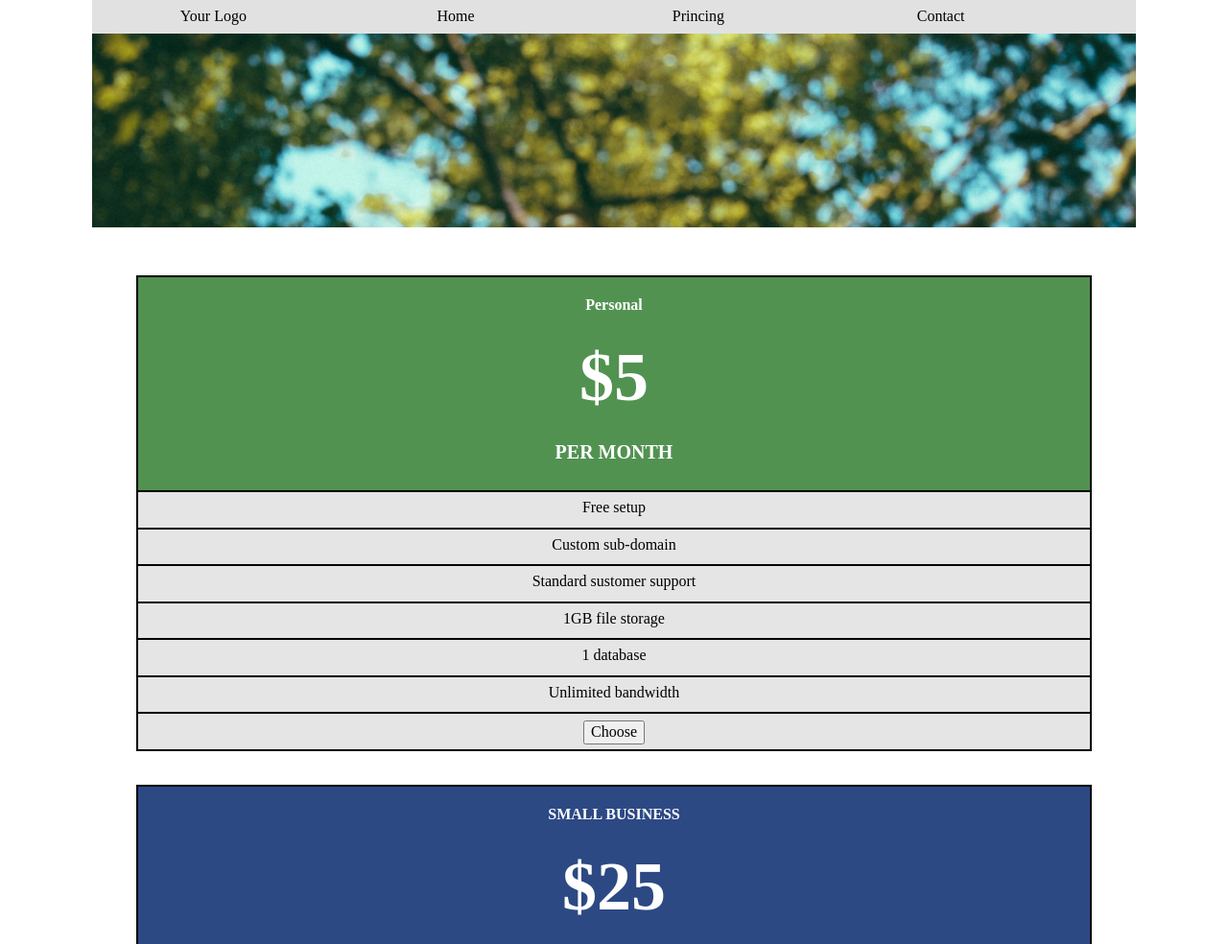
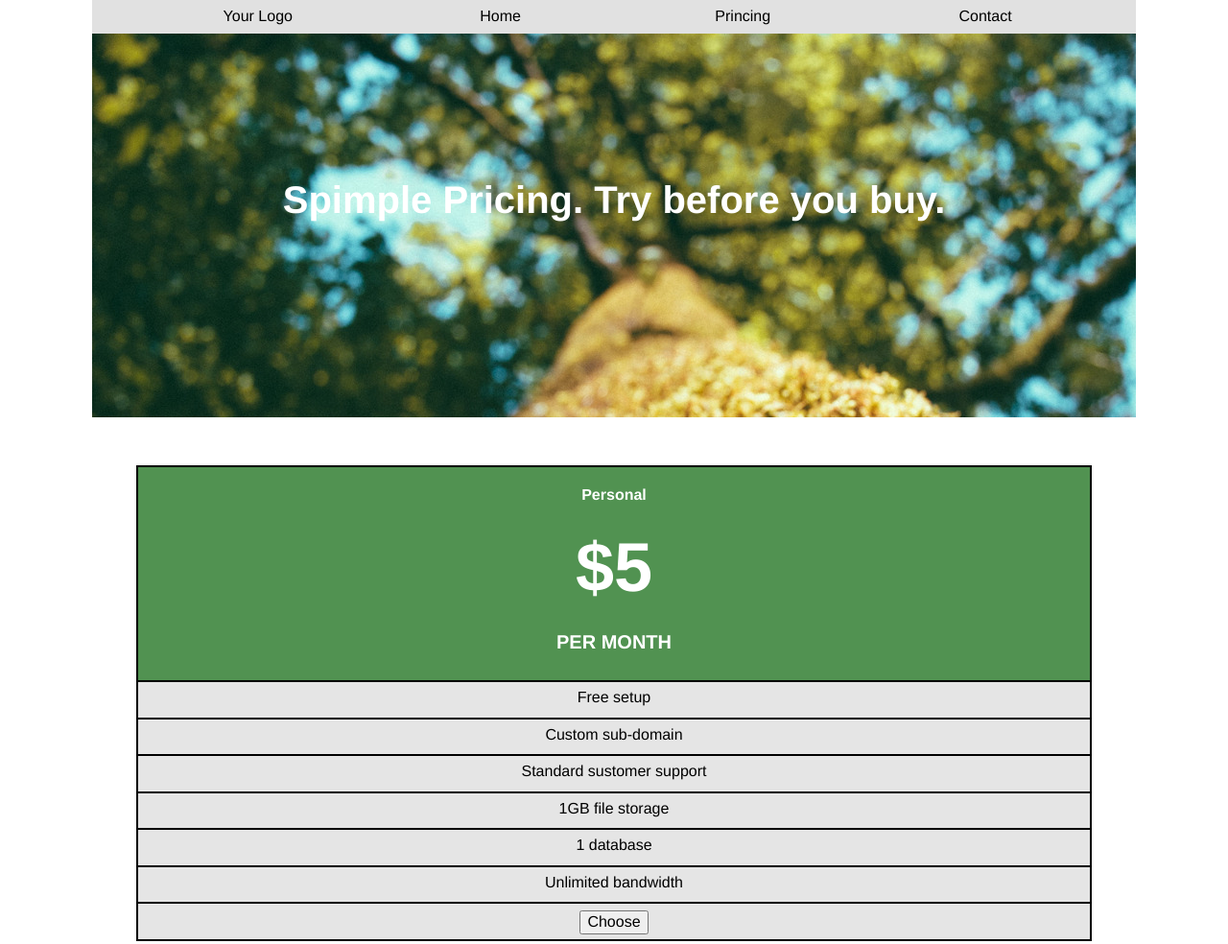
Before and after one commit to taylorpreston/Week_2_Wed_HW, a website: page index.html in a window 1280 px wide. Shown: the top 984 px of the page at 96% size. Drawn offline with nearby package versions, Linux system fonts and the light colour scheme.

Commit message:
break point 2

```diff
--- a/index.html
+++ b/index.html
@@ -17,7 +17,7 @@
     </header>
     <main>
       <section class="hero">
-
+        <h1 class="heroText">Spimple Pricing. Try before you buy.</h1>
       </section>
       <section class="plan" >
         <section class="planType personal">
@@ -99,7 +99,7 @@
       </section>
     </main>
     <footer class="footer">
-        <span>Try now for 14 days. No credit card required. Header image coutesy of Unsplash</span>
+        <span> <a href="#">Try now</a> for 14 days. No credit card required. Header image coutesy of <a href="#">Unsplash</a></span>
     </footer>
   </body>
 </html>
--- a/styles/main.scss
+++ b/styles/main.scss
@@ -1,6 +1,10 @@
 @import "../bower_components/bourbon/app/assets/stylesheets/_bourbon.scss";
 @import "../bower_components/neat/app/assets/stylesheets/_neat.scss";
 
+
+*{
+  font-family: "Helvetica";
+}
 
 main{
   @include outer-container;
@@ -18,6 +22,7 @@ header{
     height:35px;
     text-align: center;
     padding: 8px;
+    @include shift(.5);
   }
   a{
     @include span-columns(3);
@@ -33,10 +38,19 @@ header{
   }
 }
 
+.heroText{
+  margin: 0;
+  @include span-columns(8);
+  @include shift(2);
+  padding-top: 70px;
+  color: white;
+  text-align: center;
+
+}
+
 .hero{
   background-image: url(images/background.jpg);
-  background-size: cover;
-  height: 202px;
+  height: 200px;
   @include span-columns(12) ;
   margin-bottom: 50px;
 }
@@ -120,13 +134,47 @@ footer{
   @include span-columns(12);
   height: 100px;
   background: black;
-  color: white;
+  color: #8B8B8B;
   padding-top: 30px;
 
   span{
     @include span-columns (10);
     @include shift (1);
     text-align: center;
+    a{
+      color: white;
+    }
 
   }
 }
+
+
+@media (min-width: 478px) {
+    .hero{
+      height: 400px;
+      padding-top: 80px;
+
+      .heroText{
+        font-size: 40px;
+        @include span-columns(10);
+        @include shift(1);
+      }
+    }
+    .action{
+      @include span-columns(10);
+    }
+    footer{
+      span{
+      @include span-columns(8);
+      @include shift(2);
+      }
+    }
+}
+//
+// @media (min-width 767px){
+//
+// }
+//
+// @media (min-width 978px) {
+//
+// }
```
Also changed, not shown: styles/main.css.
